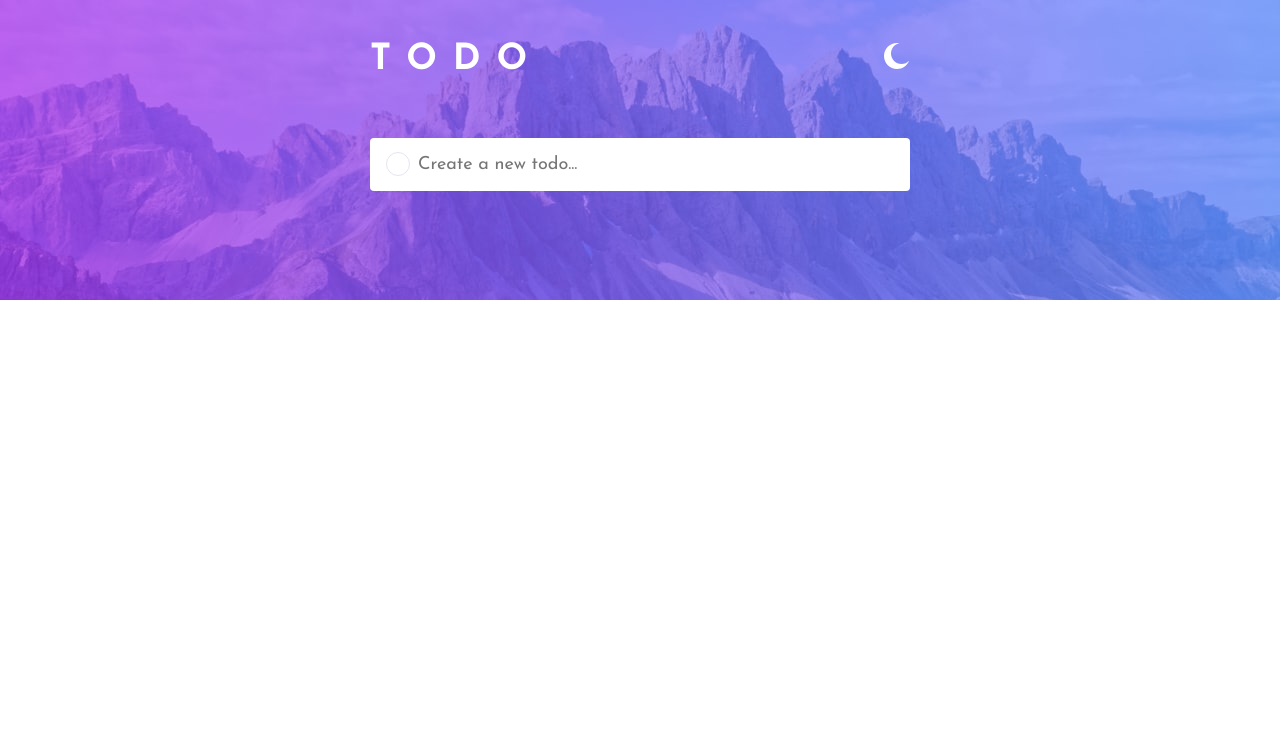
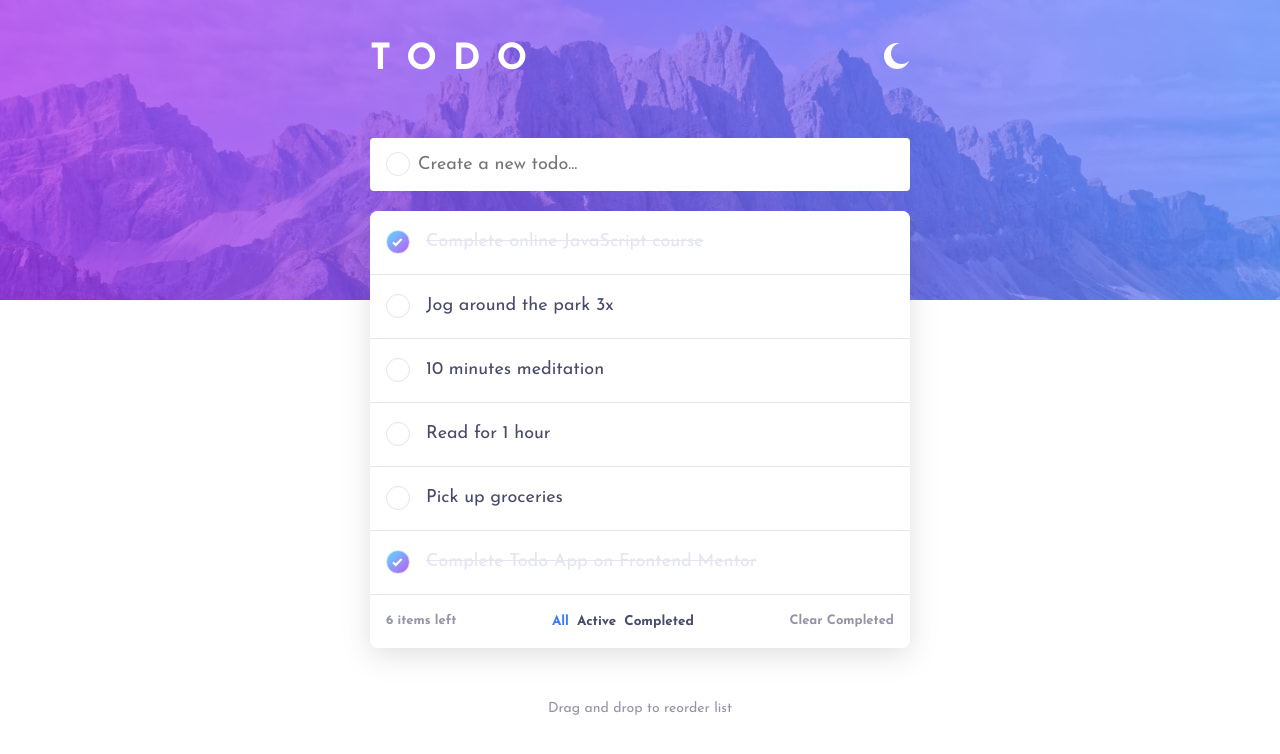
Before and after one commit to rickMcGavin/fe-mentor-todo-app, a Next.js app: page / in a window 1280 px wide. Shown: the top 754 px of the page. Built offline with nearby package versions, Linux system fonts and the light colour scheme.

Commit message:
fix: more tweaks

```diff
--- a/src/components/atoms/TodoInput/styles.ts
+++ b/src/components/atoms/TodoInput/styles.ts
@@ -3,7 +3,7 @@ import styled, { css } from "styled-components";
 export const TodoInput = styled.input.attrs({
   className: "todo-input",
 })`
-  background-color: var(--background);
+  background-color: var(--todo-background);
   border-radius: 4px;
   border: 0;
   caret-color: var(--primary);
--- a/src/components/molecules/TodoItem/TodoItem.tsx
+++ b/src/components/molecules/TodoItem/TodoItem.tsx
@@ -15,6 +15,7 @@ const TodoItem = ({
   checkTodo,
   deleteTodo,
 }: Todo & {
+  index: number;
   isDragDisabled: boolean;
   checkTodo: (id: string) => void;
   deleteTodo: (id: string) => void;
--- a/src/components/molecules/TodoItem/styles.ts
+++ b/src/components/molecules/TodoItem/styles.ts
@@ -4,7 +4,7 @@ export const TodoItem = styled.div.attrs({
   className: "todo-item",
 })`
   align-items: center;
-  background: var(--background);
+  background: var(--todo-background);
   border-bottom: 1px solid var(--border-color);
   color: var(--text);
   display: flex;
--- a/src/components/molecules/Todos/styles.ts
+++ b/src/components/molecules/Todos/styles.ts
@@ -5,5 +5,5 @@ export const TodoList = styled.div.attrs({
 })`
   border-radius: 8px;
   margin-top: 20px;
-  background-color: var(--background);
+  background-color: var(--todo-background);
 `;
--- a/src/components/molecules/UtilityBar/styles.ts
+++ b/src/components/molecules/UtilityBar/styles.ts
@@ -3,7 +3,7 @@ import styled, { css } from "styled-components";
 export const UtilityBar = styled.div<{ $itemsLeft: number }>`
   ${({ theme, $itemsLeft }) => {
     return css`
-      background: var(--background);
+      background: var(--todo-background);
       display: flex;
       border-radius: ${$itemsLeft > 0 ? "0 0 8px 8px" : "8px"};
       font-size: 10px;
--- a/src/components/organisms/TodoApp/styles.ts
+++ b/src/components/organisms/TodoApp/styles.ts
@@ -16,7 +16,7 @@ export const FilterWrapper = styled.div.attrs({
 })`
   ${({ theme }) => {
     return css`
-      background: var(--background);
+      background: var(--todo-background);
       border-radius: 8px;
       box-shadow: var(--box-shadow);
       margin-top: 16px;
--- a/src/components/organisms/TodoApp/useTodoApp.ts
+++ b/src/components/organisms/TodoApp/useTodoApp.ts
@@ -5,6 +5,7 @@ import type {
   FilterTypes,
   Todo,
 } from "../../../types/todo";
+import { DEFAULT_LIST } from "../../../constants";
 
 const useTodoApp = () => {
   const [todos, setTodos] = React.useState<TodosType>({});
@@ -78,6 +79,8 @@ const useTodoApp = () => {
     const storedTodos = localStorage.getItem("myTodos") ?? "";
     if (storedTodos) {
       setTodos({ ...JSON.parse(storedTodos) });
+    } else {
+      setTodos({ ...DEFAULT_LIST });
     }
   }, []);
 
--- /dev/null
+++ b/src/constants.ts
@@ -0,0 +1,34 @@
+import { Todos } from "./types/todo";
+
+export const DEFAULT_LIST = {
+  "50825949-9a22-48cb-96cb-af879bf027c7": {
+    completed: true,
+    text: "Complete online JavaScript course",
+    id: "50825949-9a22-48cb-96cb-af879bf027c7",
+  },
+  "6f397d75-32a6-45ae-89a4-d9a4e022de5b": {
+    completed: false,
+    text: "Jog around the park 3x",
+    id: "6f397d75-32a6-45ae-89a4-d9a4e022de5b",
+  },
+  "8159a0ea-2035-465e-a4aa-945474ebfd05": {
+    completed: false,
+    text: "10 minutes meditation",
+    id: "8159a0ea-2035-465e-a4aa-945474ebfd05",
+  },
+  "b1e57f03-4af8-4bac-a560-e4a046860682": {
+    completed: false,
+    text: "Read for 1 hour",
+    id: "b1e57f03-4af8-4bac-a560-e4a046860682",
+  },
+  "0486a3c1-796f-4e85-b1da-8e89a4ec6c03": {
+    completed: false,
+    text: "Pick up groceries",
+    id: "0486a3c1-796f-4e85-b1da-8e89a4ec6c03",
+  },
+  "855eb3b1-b10a-4fa5-83fd-6d8d47f6102e": {
+    completed: true,
+    text: "Complete Todo App on Frontend Mentor",
+    id: "855eb3b1-b10a-4fa5-83fd-6d8d47f6102e",
+  },
+};
--- a/src/types/todo.ts
+++ b/src/types/todo.ts
@@ -2,7 +2,6 @@ export interface Todo {
   completed: boolean;
   text: string;
   id: string;
-  index: number;
 }
 
 export interface Todos {
--- a/styles/global.ts
+++ b/styles/global.ts
@@ -103,6 +103,7 @@ const GlobalStyle = createGlobalStyle`
         --white: hsl(0, 100%, 100%);
         /* Semantic Names */
         --background: var(--white);
+        --todo-background: var(--white);
         --text: var(--v-dark-gray-blue);
         --text-hover: hsl(231, 17%, 77%);
         --secondary-text: var(--dark-gray-blue);
@@ -123,13 +124,14 @@ const GlobalStyle = createGlobalStyle`
         --vv-dark-gray-blue: hsl(237, 14%, 26%);
         /* Semantic Names */
         /* background: hsl(233.33,16%,11%) */
-        --background: var(--vv-dark-gray-blue);
+        --todo-background: var(--v-dark-desaturated-blue);
+        --background: var(--v-dark-blue);
         --text: var(--light-gray-blue);
-        --secondary-text: var(--dark-gray-blue);
+        --secondary-text: var(--v-dark-gray-blue);
         --text-hover: var(--light-gray-blue-hover);
         --border-color: var(--v-dark-gray-blue);
         --completed-text: var(--v-dark-gray-blue);
-        --box-shadow: rgba(20, 20, 20, 0.2) 0px 7px 29px 0px;
+        --box-shadow: rgba(0, 0, 0, 0.2) 0px 7px 29px 0px;
         --desktop-bg: url("bg-desktop-dark.jpg");
         --mobile-bg: url("bg-mobile-dark.jpg");
         --theme-toggle-icon: url("icon-sun.svg");
```
